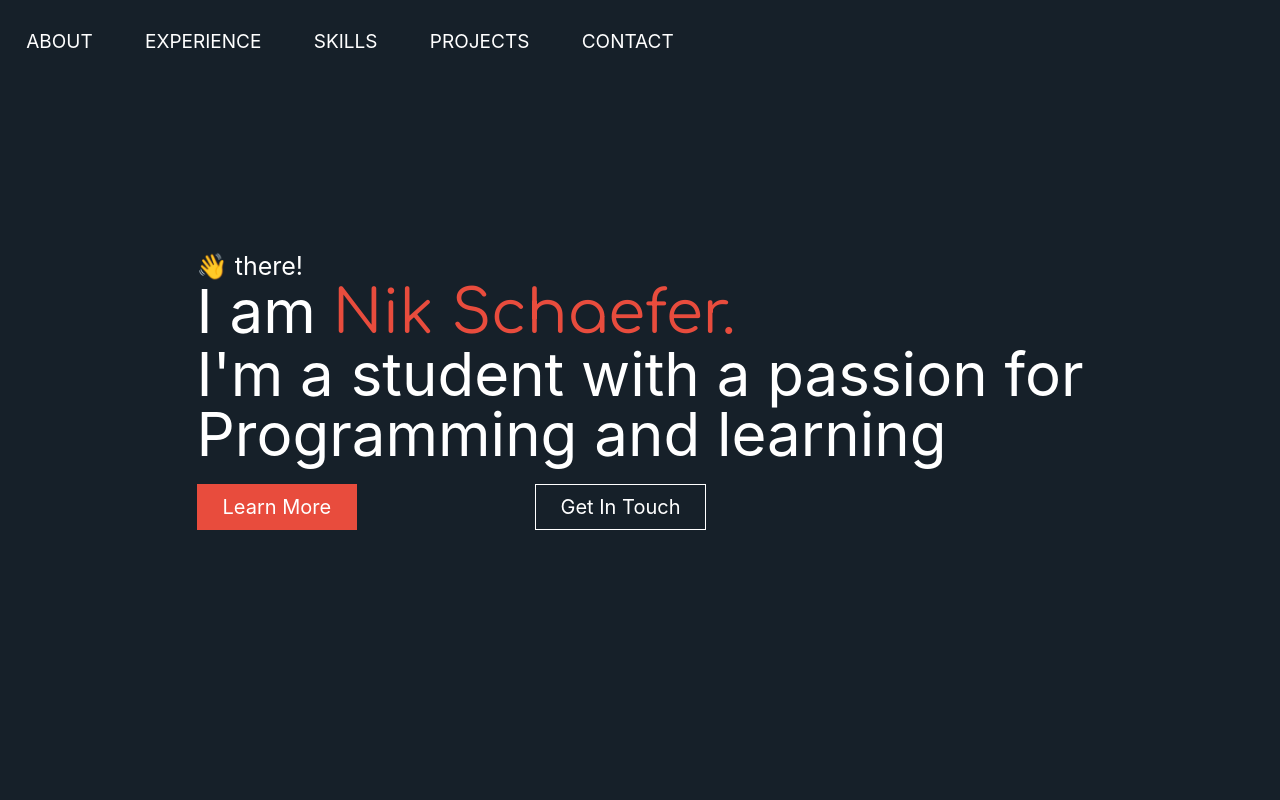
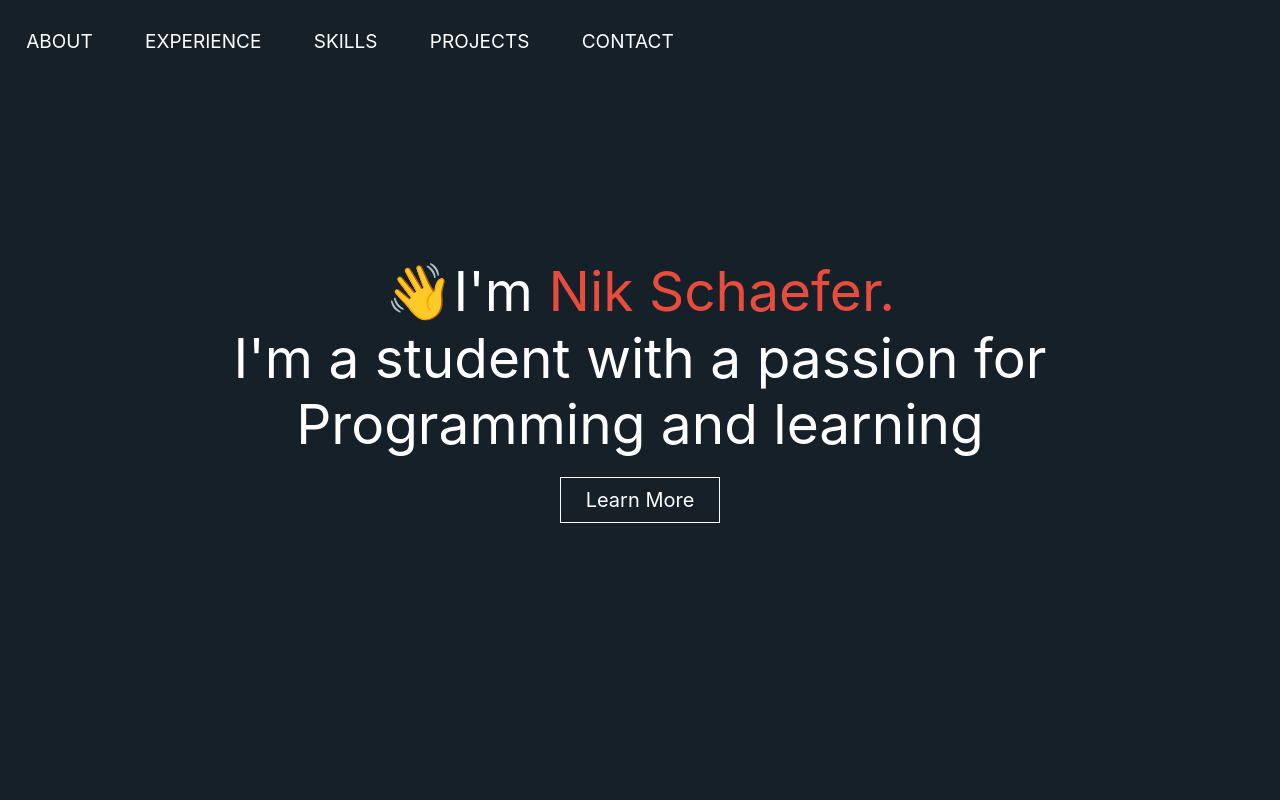
Before and after one commit to NikSchaefer/portfolio-v1, a React (Create React App) app: page / in a window 1280 px wide. Shown: the top 800 px of the page. Built offline with nearby package versions, Linux system fonts and the light colour scheme.

Commit message:
Optimization

```diff
--- a/src/App.css
+++ b/src/App.css
@@ -96,10 +96,8 @@ header {
 }
 
 #loadline {
-    width: 100%;
     margin-top: 5px;
     height: 5px;
-    z-index: 100;
 }
 
 @keyframes bounce {
@@ -114,19 +112,11 @@ header {
     }
 }
 
-@keyframes scrollDownAnimation {
-    to {
-        bottom: 110vh;
-        display: none;
-    }
-}
-
 .scroll-down-div {
     position: fixed;
     bottom: 8vh;
     width: 100vw;
     transition: all ease-in-out 0.3s;
-    align-items: center;
     animation: bounce 3s infinite;
 }
 
@@ -137,22 +127,15 @@ header {
 /*    Intro    */
 
 .intro-name {
-    font-family: "Comfortaa", sans-serif;
     color: var(--accent);
 }
 
 .intro-div {
-    text-align: left;
     height: 100vh;
     display: flex;
     flex-direction: column;
     justify-content: center;
     align-items: center;
-}
-
-.intro-button-div {
-    display: flex;
-    flex-wrap: wrap;
 }
 
 .intro-button {
@@ -169,25 +152,8 @@ header {
     background-color: var(--accent);
 }
 
-#intro-button-full {
-    margin-right: 20%;
-    background-color: var(--accent);
-    border-color: var(--accent);
-}
-
-#intro-button-full:hover {
-    border-color: var(--color-primary);
-    background-color: transparent;
-}
-
 .intro-text {
-    font-size: 60px;
-    line-height: 100%;
-    margin: 0;
-}
-
-.intro-tiny-text {
-    font-size: 25px;
+    font-size: 55px;
     margin: 0;
 }
 
@@ -197,7 +163,7 @@ header {
     }
 }
 
-@media screen and (max-width: 700px) {
+@media screen and (max-width: 600px) {
     .intro-text {
         font-size: 28px;
     }
@@ -253,7 +219,6 @@ header {
 
 .exp-options-div {
     width: 40%;
-    height: 100%;
     display: flex;
     flex-direction: column;
     justify-content: center;
@@ -284,7 +249,7 @@ header {
 
 .exp-content-div {
     width: 55%;
-    margin:auto;
+    margin: auto;
     display: none;
 }
 
@@ -294,7 +259,6 @@ header {
 }
 
 .exp-content-sub-title {
-    text-align: left;
     font-weight: 600;
 }
 
@@ -321,11 +285,6 @@ ul {
     }
     .exp-options-div {
         width: 100%;
-    }
-    .exp-options-list {
-        width: 100%;
-        border: solid 1px var(--color-accent);
-        border-radius: 10px;
     }
     .exp-content-div {
         width: 100%;
@@ -542,16 +501,12 @@ circle {
 /*    Footer    */
 
 .footer-copyright {
-    color: rgb(204, 204, 204);
+    color: rgba(204, 204, 204, 0.411);
     font-size: 14px;
 }
 
 .footer-code-link {
     color: var(--accent);
-    text-decoration: underline;
-}
-
-.footer-code-link:hover {
     text-decoration: none;
 }
 
@@ -574,11 +529,11 @@ circle {
 }
 
 textarea {
-    height: 60px;
+    min-height: 60px;
 }
 
 button {
-    margin: 5px auto!important;
+    margin: 5px auto;
     color: var(--font-color);
     background-color: transparent;
 }
@@ -622,10 +577,4 @@ button {
     }
 }
 
-@media screen and (max-width: 500px) {
-    .footer-main-text {
-        font-size: 45px;
-    }
-}
-
 /*    /Footer    */
--- a/src/Pages/Sections/Intro.js
+++ b/src/Pages/Sections/Intro.js
@@ -1,30 +1,16 @@
 import React from 'react'
-import { toExp, toBottom } from './NavBar'
+import { toAbout } from './NavBar'
 const Intro = () => {
-
-    // fetch('http://127.0.0.1:8000/article/data?format=json')
-    //     .then(response => response.json())
-    //     .then(function (data) {
-    //         console.log(data)
-    //     }).catch(function () {
-    //         console.log('failed')
-    //     })
     return (
         <div>
             <div className="intro-div">
-                <div className='intro-content'>
-                    <p className="intro-tiny-text"><span role='img' aria-label='wave'>👋</span> there!</p>
                     <p className='intro-text'>
-                        I am <span className='intro-name'>Nik Schaefer.</span><br />
+                        <span role='img' aria-label='wave'>👋</span>I'm <span className='intro-name'>Nik Schaefer.</span><br />
                         I'm a student with a passion for <br />
-                        Programming and learning<br />
+                        Programming and learning
                     </p>
-                    <div className='intro-button-div'>
-                        <p className='intro-button' onClick={toExp} id='intro-button-full'>Learn More</p>
-                        <p onClick={toBottom} className='intro-button' id='intro-button-transparent'>Get In Touch</p>
-                    </div>
+                    <p className='intro-button' onClick={toAbout} id='intro-button-full'>Learn More</p>
                 </div>
-            </div>
         </div>
     )
 }
--- a/src/Pages/Sections/NavBar.js
+++ b/src/Pages/Sections/NavBar.js
@@ -10,21 +10,20 @@ const offset = -500;
 export function toAbout() {
     scroll(offset, 'about')
 }
-export function toTop() {
-    window.scrollTo(0, 0)
-}
 export function toSkills() {
     scroll(offset, 'skills')
 }
 export function toExp() {
     scroll(offset, 'experience')
 }
-
 export function toProjects() {
     scroll(offset, 'projects')
 }
 export function toBottom() {
     scroll(0, 'footer')
+}
+export function toTop() {
+    window.scrollTo(0, 0)
 }
 
 let percent = 0;
@@ -35,12 +34,11 @@ export function checkScrollDown() {
     line.style.background = `linear-gradient(90deg, var(--accent) ${percent}%, transparent ${percent}%, transparent 100%)`
     if (window.scrollY > 50) {
         const scrollElement = document.getElementById('scrollAnimation')
-        scrollElement.style.animation = 'scrollDownAnimation 2s forwards'
+        scrollElement.style.display = 'none'
     }
 }
 const NavBar = () => {
     return (
-        <div>
         <header>
             <div className="nav-links-div">
                 <p className='nav-link' onClick={toAbout}>About</p>
@@ -49,13 +47,11 @@ const NavBar = () => {
                 <p className='nav-link' onClick={toProjects}>Projects</p>
                 <p className='nav-link' onClick={toBottom}>Contact</p>
             </div>
-                <div style={{ flexBasis: '100%' }} />
             <div id='loadline' />
-            </header>
             <div className='scroll-down-div' id='scrollAnimation'>
                 <img src={down} alt='' className='scroll-down-img' />
             </div>
-        </div>
+        </header>
     )
 }
 export default NavBar;
```
Lines whose indentation alone changed are shown as unchanged.
